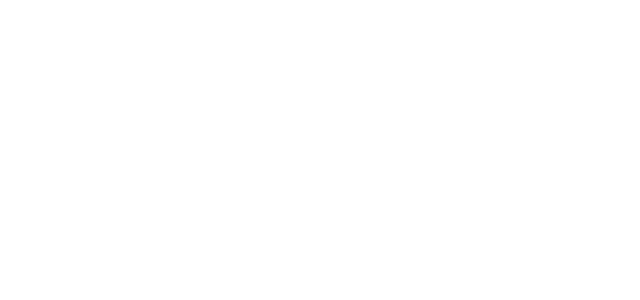
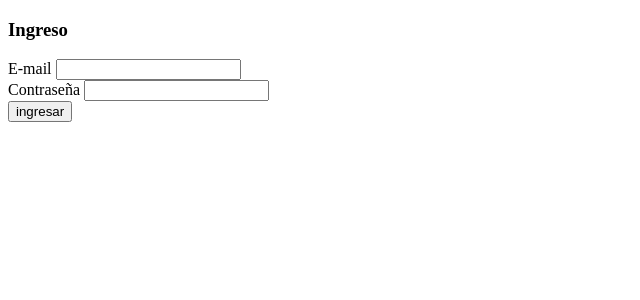
Before and after one commit to marcelolara/rails-devise-token-auth-front, an Angular app: page /login in a window 1280 px wide. Before the commit this address led to /. Shown: the top 300 px of the page, without its empty margins (0-640 px from the left). Built offline with nearby package versions, Linux system fonts and the light colour scheme.

Commit message:
Adding login page and service

```diff
--- a/src/app/app-routing.module.ts
+++ b/src/app/app-routing.module.ts
@@ -1,10 +1,12 @@
 import { NgModule } from '@angular/core';
 import { Routes, RouterModule } from '@angular/router';
 import { RegistrationComponent } from './registration/registration.component';
+import { LoginComponent } from './components/login/login.component';
 
 
 const routes: Routes = [
-  { path: '', component: RegistrationComponent, pathMatch: 'full' },
+  { path: '', redirectTo: '/login', pathMatch: 'full' },
+  {path: 'login', component: LoginComponent},
   { path: 'register', component: RegistrationComponent }
 ];
 
--- a/src/app/app.module.ts
+++ b/src/app/app.module.ts
@@ -6,11 +6,13 @@ import { AppComponent } from './app.component';
 import { RegistrationComponent } from './registration/registration.component';
 import { ReactiveFormsModule } from '@angular/forms';
 import { HttpClientModule } from '@angular/common/http';
+import { LoginComponent } from './components/login/login.component';
 
 @NgModule({
   declarations: [
     AppComponent,
-    RegistrationComponent
+    RegistrationComponent,
+    LoginComponent
   ],
   imports: [
     BrowserModule,
--- /dev/null
+++ b/src/app/components/login/login.component.html
@@ -0,0 +1,16 @@
+<h3>Ingreso</h3>
+<form [formGroup]="loginForm" (ngSubmit)="loginUser()">
+  <div>
+    <label for="email">
+      E-mail
+    </label>
+    <input id="email" type="text" formControlName="email">
+  </div>
+  <div>
+    <label for="password">
+      Contraseña
+    </label>
+    <input id="password" type="password" formControlName="password">
+  </div>
+  <button type="submit">ingresar</button>
+</form>
--- /dev/null
+++ b/src/app/components/login/login.component.ts
@@ -0,0 +1,28 @@
+import { Component, OnInit } from '@angular/core';
+import { FormBuilder, FormGroup } from '@angular/forms';
+import { AuthService } from '../../shared/auth.service';
+
+@Component({
+  selector: 'app-login',
+  templateUrl: './login.component.html',
+  styles: []
+})
+export class LoginComponent {
+  loginForm: FormGroup;
+
+  constructor(
+    private fb: FormBuilder,
+    private auth: AuthService
+  ) {
+    this.loginForm = this.fb.group({
+      email: [''],
+      password: ['']
+    })
+  }
+
+  loginUser() {
+    this.auth.login(this.loginForm.value).subscribe(res => {
+      console.log(res);
+    })
+  }
+}
--- a/src/app/shared/auth.service.ts
+++ b/src/app/shared/auth.service.ts
@@ -10,37 +10,39 @@ import { catchError } from 'rxjs/operators';
   providedIn: 'root'
 })
 export class AuthService {
-  endpoint: string = 'http://localhost:3000'
+  endpoint: string = 'http://localhost:3000/auth'
 
   constructor(
     private http: HttpClient
   ) { }
+
+  login( user: User ): Observable<any> {
+    return this.http.post(`${ this.endpoint }/sign_in`, user)
+      .pipe(catchError(this.handleError))
+  }
 
   /**
    * Register a new user
    * @param user, User object to register with email and password
    * return Observable json
    */
-  register(user: User):Observable<any> {
-    let api = `${this.endpoint}/auth`;
-    return this.http.post(api, user)
-      .pipe(
-        catchError(this.handleError)
-      )
+  register( user: User ): Observable<any> {
+    return this.http.post(this.endpoint, user)
+      .pipe(catchError(this.handleError))
   }
 
   /**
    * Manage Client side and server errors
    * @param error
    */
-  handleError(error: HttpErrorResponse) {
+  handleError( error: HttpErrorResponse ) {
     let msg = '';
     if (error.error instanceof ErrorEvent) {
       // Client-side error
       msg = error.error.message;
     } else {
       // Server-side error
-      msg = `Error Code: ${error.status}\nMessage: ${error.message}`;
+      msg = `Error Code: ${ error.status }\nMessage: ${ error.message }`;
     }
     return throwError(msg);
   }
```
